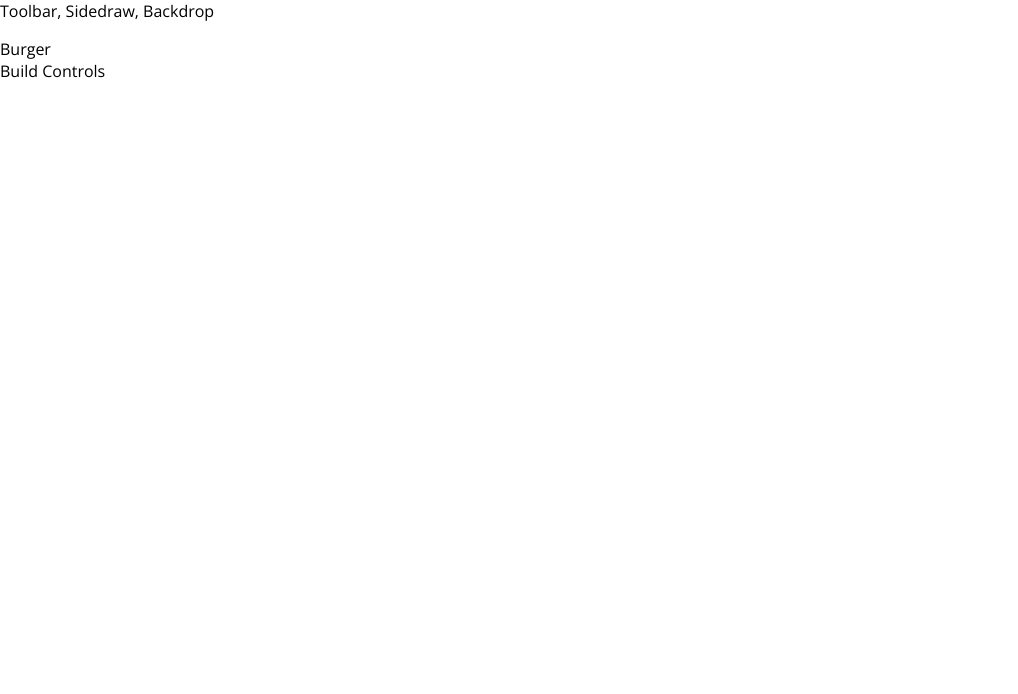
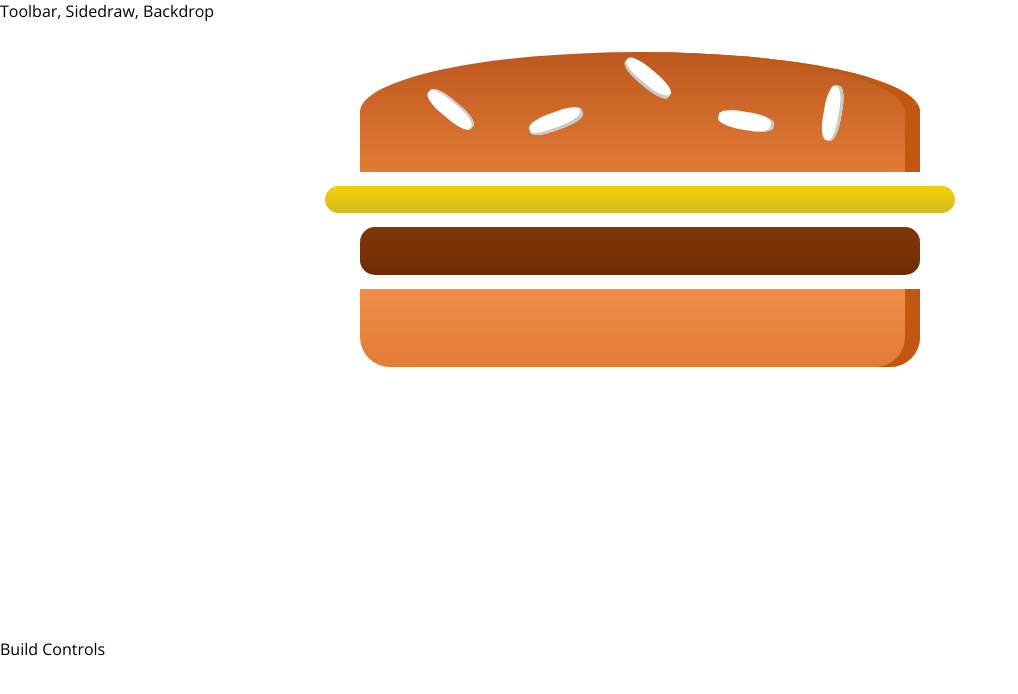
Before and after one commit to latchjack/burger, a React (Create React App) app: page / in a window 1280 px wide. Shown: the top 694 px of the page, without its empty margins (0-1018 px from the left). Built offline with nearby package versions, Linux system fonts and the light colour scheme.

Commit message:
added burger

```diff
--- a/src/components/Burger/Burger.js
+++ b/src/components/Burger/Burger.js
@@ -0,0 +1,16 @@
+import React from 'react';
+import classes from './Burger.module.css';
+import BurgerIngredient from './BurgerIngredient/BurgerIngredient';
+
+const burger = (props) => {
+  return (
+    <div className={classes.Burger}>
+      <BurgerIngredient type="bread-top" />
+      <BurgerIngredient type="cheese" />
+      <BurgerIngredient type="meat" />
+      <BurgerIngredient type="bread-bottom" />
+    </div>
+  );
+}
+
+export default burger;
--- /dev/null
+++ b/src/components/Burger/Burger.module.css
@@ -0,0 +1,30 @@
+.Burger {
+  width: 100%;
+  margin: auto;
+  height: 250px;
+  overflow: scroll;
+  text-align: center;
+  font-weight: bold;
+  font-size: 1.2rem;
+}
+
+@media (min-width: 500px) and (min-height: 400px) {
+  .Burger {
+    width: 350px;
+    height: 300px;
+  }
+}
+
+@media (min-width: 500px) and (min-height: 401px) {
+  .Burger {
+    width: 450px;
+    height: 400px;
+  }
+}
+
+@media (min-width: 1000px) and (min-height: 700px) {
+  .Burger {
+    width: 700px;
+    height: 600px;
+  }
+}
--- a/src/components/Burger/BurgerIngredient/BurgerIngredient.js
+++ b/src/components/Burger/BurgerIngredient/BurgerIngredient.js
@@ -39,7 +39,7 @@
 
 
 BurgerIngredient.propTypes = {
-  ingredient: PropTypes.string
+  type: PropTypes.string.isRequired
 };
 
 export default BurgerIngredient;
--- a/src/containers/BurgerBuilder/BurgerBuilder.js
+++ b/src/containers/BurgerBuilder/BurgerBuilder.js
@@ -1,11 +1,13 @@
 import React, { Component } from 'react';
 import Aux from '../../hoc/Aux';
+import Burger from '../../components/Burger/Burger';
+import BurgerIngredient from '../../components/Burger/BurgerIngredient/BurgerIngredient';
 
 class BurgerBuilder extends Component {
   render() {
     return (
       <Aux>
-        <div>Burger</div>
+        <Burger />
         <div>Build Controls</div>
       </Aux>
     );
```
